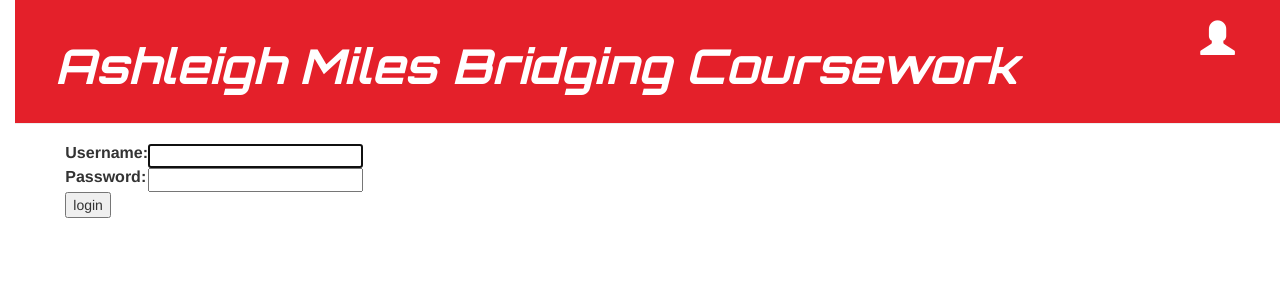
After one commit to asho360/my-first-blog, a Django app: page /accounts/login/ in a window 1280 px wide. The commit adds this page. Shown: the top 300 px of the page. Run offline with Django 3.2, Linux system fonts and the light colour scheme; some libraries are stand-ins or nearby versions.

Commit message:
Added log in facility

```diff
--- a/blog/static/css/blog.css
+++ b/blog/static/css/blog.css
@@ -63,3 +63,7 @@ h1, h2, h3, h4 {
     color: #e4202a;
 
 }
+
+#welcome {
+    font-size: 20pt;
+}
--- a/blog/templates/blog/base.html
+++ b/blog/templates/blog/base.html
@@ -15,8 +15,9 @@
             {% if user.is_authenticated %}
                 <a href="{% url 'post_new' %}" class="top-menu"><span class="glyphicon glyphicon-plus"></span></a>
                 <a href="{% url 'post_draft_list' %}" class="top-menu"><span class="glyphicon glyphicon-edit"></span></a>
+                <p id="welcome" class="top-menu">Hello {{user.username }}<small>(<a href="{% url 'logout' %}">Log out</a>)</small></p>
             {% else %}
-                <a href="/admin" class="top-menu"><span class="glyphicon glyphicon-user"></span></a>
+                <a href="{% url 'login' %}" class="top-menu"><span class="glyphicon glyphicon-user"></span></a>
             {% endif %}
 
 
--- /dev/null
+++ b/blog/templates/registration/login.html
@@ -0,0 +1,25 @@
+{% extends "blog/base.html" %}
+
+{% block content %}
+    {% if form.errors %}
+        <p>Your username and password didn't match. Please try again.</p>
+    {% endif %}
+
+    <form method="post" action="{% url 'login' %}">
+    {% csrf_token %}
+        <table>
+        <tr>
+            <td>{{ form.username.label_tag }}</td>
+            <td>{{ form.username }}</td>
+        </tr>
+        <tr>
+            <td>{{ form.password.label_tag }}</td>
+            <td>{{ form.password }}</td>
+        </tr>
+        </table>
+
+        <input type="submit" value='login' />
+        <input type="hidden" name="next" value="{{ next }}" />
+    </form>
+
+{% endblock%}
--- a/blog/views.py
+++ b/blog/views.py
@@ -1,4 +1,5 @@
 from django.shortcuts import get_object_or_404, redirect, render
+from django.contrib.auth.decorators import login_required
 from django.utils import timezone
 from .models import Post
 from .forms import PostForm
@@ -13,6 +14,7 @@ def post_detail(request, pk):
     post = get_object_or_404(Post, pk=pk)
     return render(request, 'blog/post_detail.html', {'post': post})
 
+@login_required
 def post_new(request):
     if request.method == "POST":
         form = PostForm(request.POST)
@@ -25,6 +27,7 @@ def post_new(request):
         form = PostForm()
     return render(request, 'blog/post_edit.html', {'form': form})
 
+@login_required
 def post_edit(request, pk):
     post = get_object_or_404(Post, pk=pk)
     if request.method == "POST":
@@ -38,15 +41,18 @@ def post_edit(request, pk):
         form = PostForm(instance=post)
     return render(request, 'blog/post_edit.html', {'form': form})
 
+@login_required
 def post_draft_list(request):
     posts = Post.objects.filter(published_date__isnull=True).order_by('created_date')
     return render(request, 'blog/post_draft_list.html', {'posts':posts})
 
+@login_required
 def post_publish(request, pk):
     post = get_object_or_404(Post, pk=pk)
     post.publish()
     return redirect('post_detail', pk=pk)
 
+@login_required
 def post_remove(request, pk):
     post = get_object_or_404(Post, pk=pk)
     post.delete()
--- a/mysite/settings.py
+++ b/mysite/settings.py
@@ -120,3 +120,4 @@ USE_TZ = True
 
 STATIC_URL = '/static/'
 STATIC_ROOT = os.path.join(BASE_DIR, 'static')
+LOGIN_REDIRECT_URL = '/'
--- a/mysite/urls.py
+++ b/mysite/urls.py
@@ -16,7 +16,11 @@ Including another URLconf
 from django.contrib import admin
 from django.urls import path, include
 
+from django.contrib.auth import views
+
 urlpatterns = [
     path('admin/', admin.site.urls),
+    path('accounts/login/', views.LoginView.as_view(), name='login'),
+    path('accounts/logout', views.LogoutView.as_view(next_page='/'), name='logout'),
     path('', include('blog.urls')),
 ]
```
